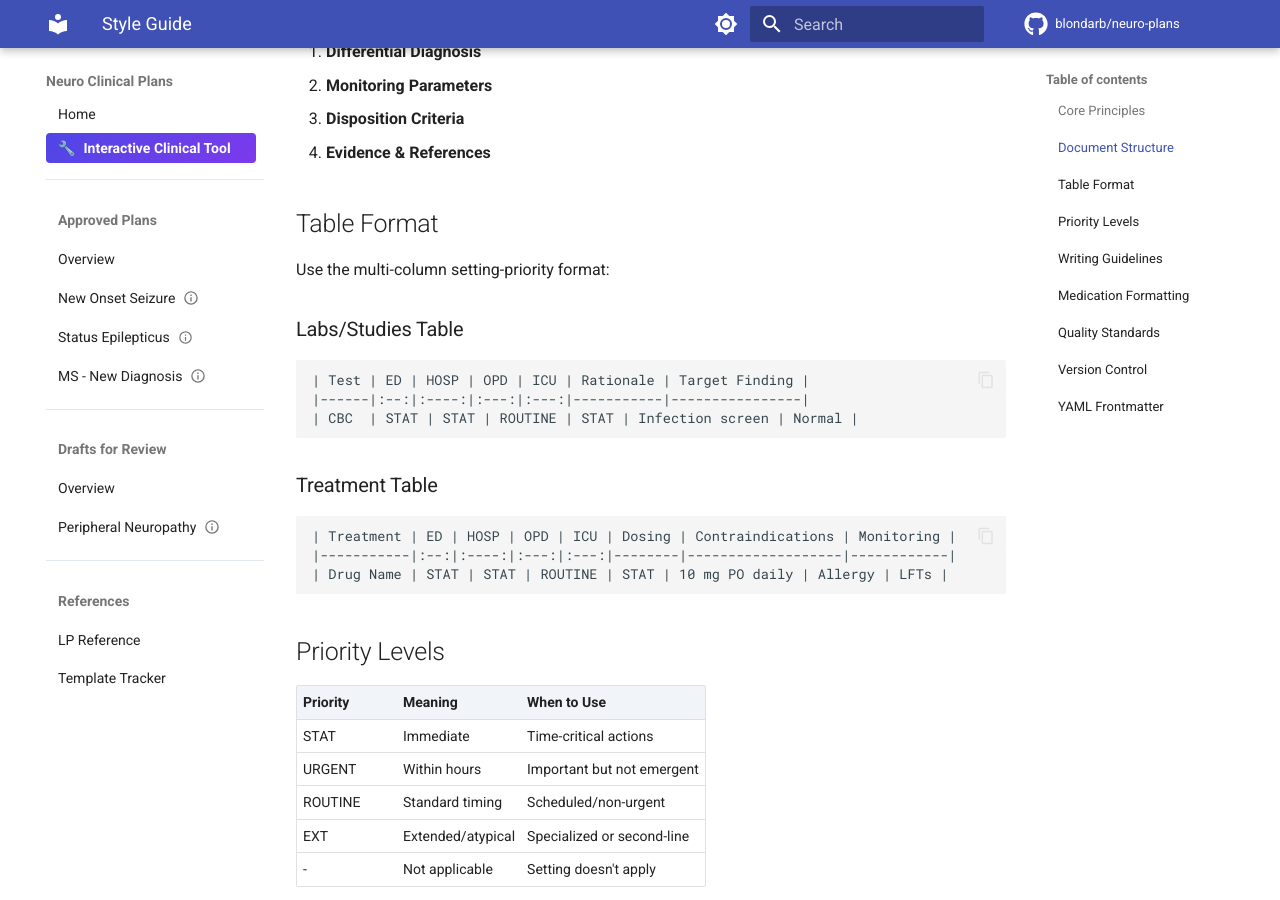
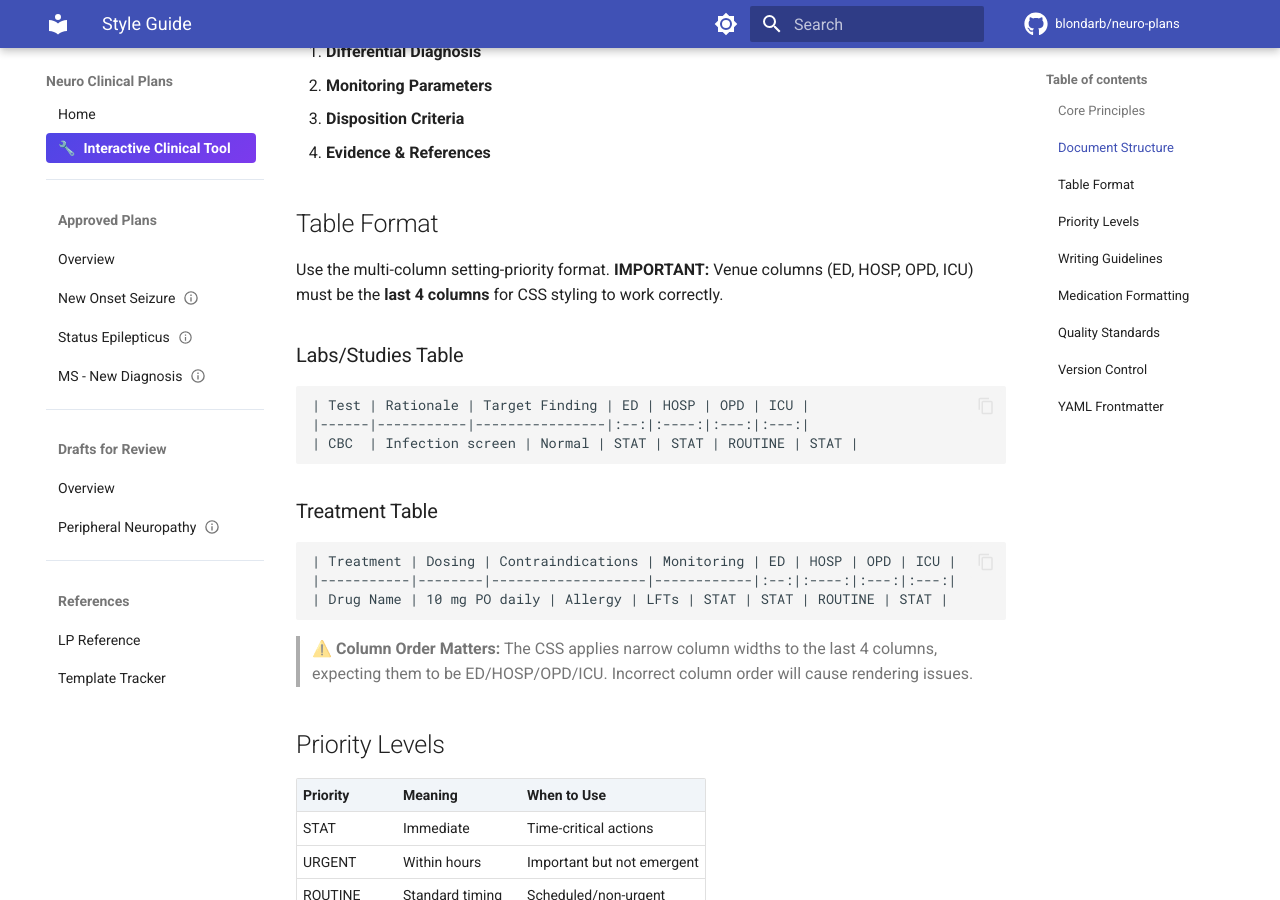
Before and after one commit to blondarb/neuro-plans, an MkDocs documentation site: the page built from docs/skills/style-guide.md, in a window 1280 px wide and 900 px high, scrolled down 816 px. Built offline with MkDocs 1.6.1 and Material for MkDocs 9.7.7, drawn with Linux system fonts in a browser that asks for light colours; comment, search, counter and statistics services are not loaded.

Commit message:
Fix style guide table column order
- Corrected column order: venue columns (ED/HOSP/OPD/ICU) must be LAST 4
- Added warning about column order affecting CSS rendering
- This prevents future plans from having the same rendering issues

````diff
--- a/docs/skills/style-guide.md
+++ b/docs/skills/style-guide.md
@@ -34,23 +34,25 @@ All plans follow an 8-section format:
 
 ## Table Format
 
-Use the multi-column setting-priority format:
+Use the multi-column setting-priority format. **IMPORTANT:** Venue columns (ED, HOSP, OPD, ICU) must be the **last 4 columns** for CSS styling to work correctly.
 
 ### Labs/Studies Table
 
 ```markdown
-| Test | ED | HOSP | OPD | ICU | Rationale | Target Finding |
-|------|:--:|:----:|:---:|:---:|-----------|----------------|
-| CBC  | STAT | STAT | ROUTINE | STAT | Infection screen | Normal |
+| Test | Rationale | Target Finding | ED | HOSP | OPD | ICU |
+|------|-----------|----------------|:--:|:----:|:---:|:---:|
+| CBC  | Infection screen | Normal | STAT | STAT | ROUTINE | STAT |
 ```
 
 ### Treatment Table
 
 ```markdown
-| Treatment | ED | HOSP | OPD | ICU | Dosing | Contraindications | Monitoring |
-|-----------|:--:|:----:|:---:|:---:|--------|-------------------|------------|
-| Drug Name | STAT | STAT | ROUTINE | STAT | 10 mg PO daily | Allergy | LFTs |
+| Treatment | Dosing | Contraindications | Monitoring | ED | HOSP | OPD | ICU |
+|-----------|--------|-------------------|------------|:--:|:----:|:---:|:---:|
+| Drug Name | 10 mg PO daily | Allergy | LFTs | STAT | STAT | ROUTINE | STAT |
 ```
+
+> ⚠️ **Column Order Matters:** The CSS applies narrow column widths to the last 4 columns, expecting them to be ED/HOSP/OPD/ICU. Incorrect column order will cause rendering issues.
 
 ## Priority Levels
 
````
